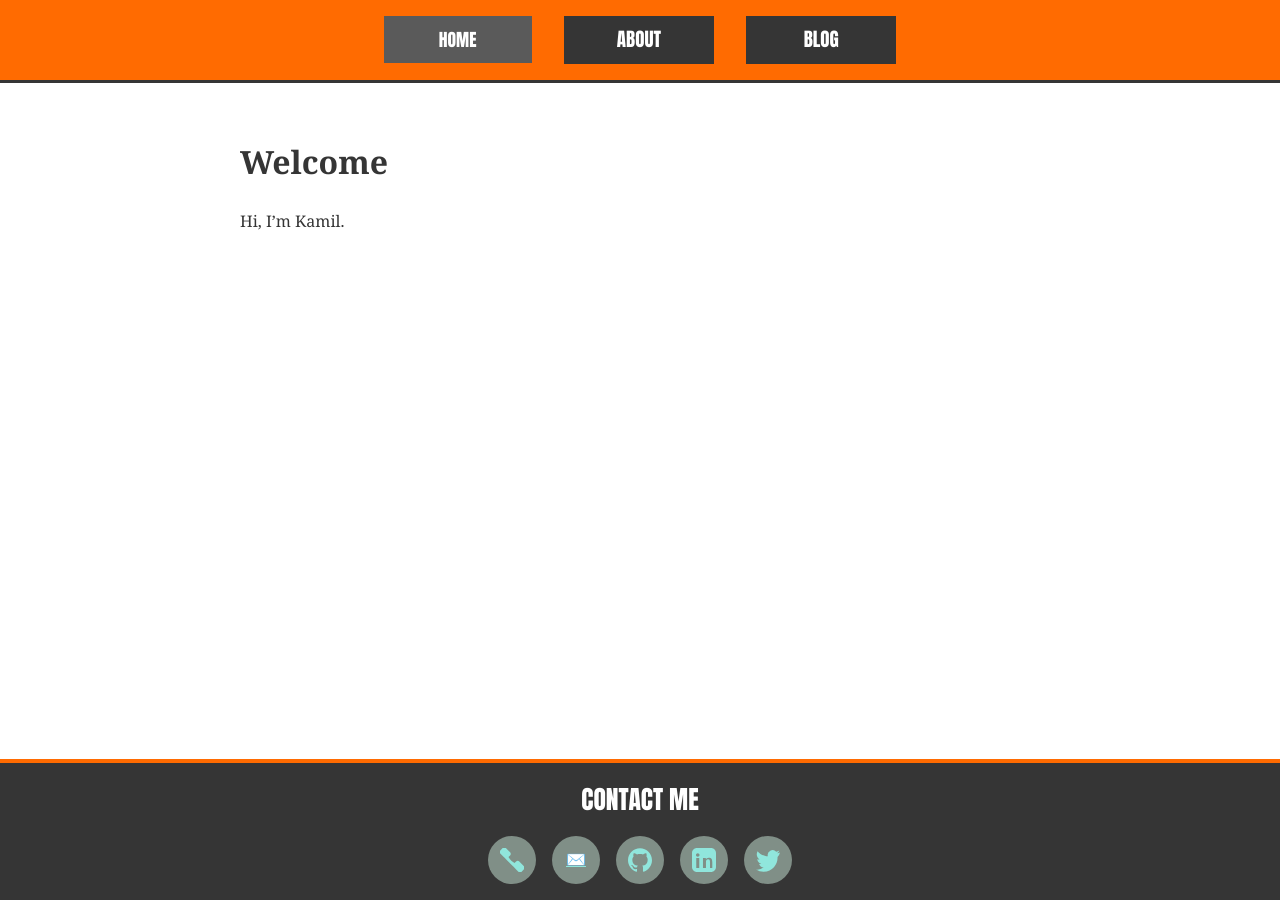
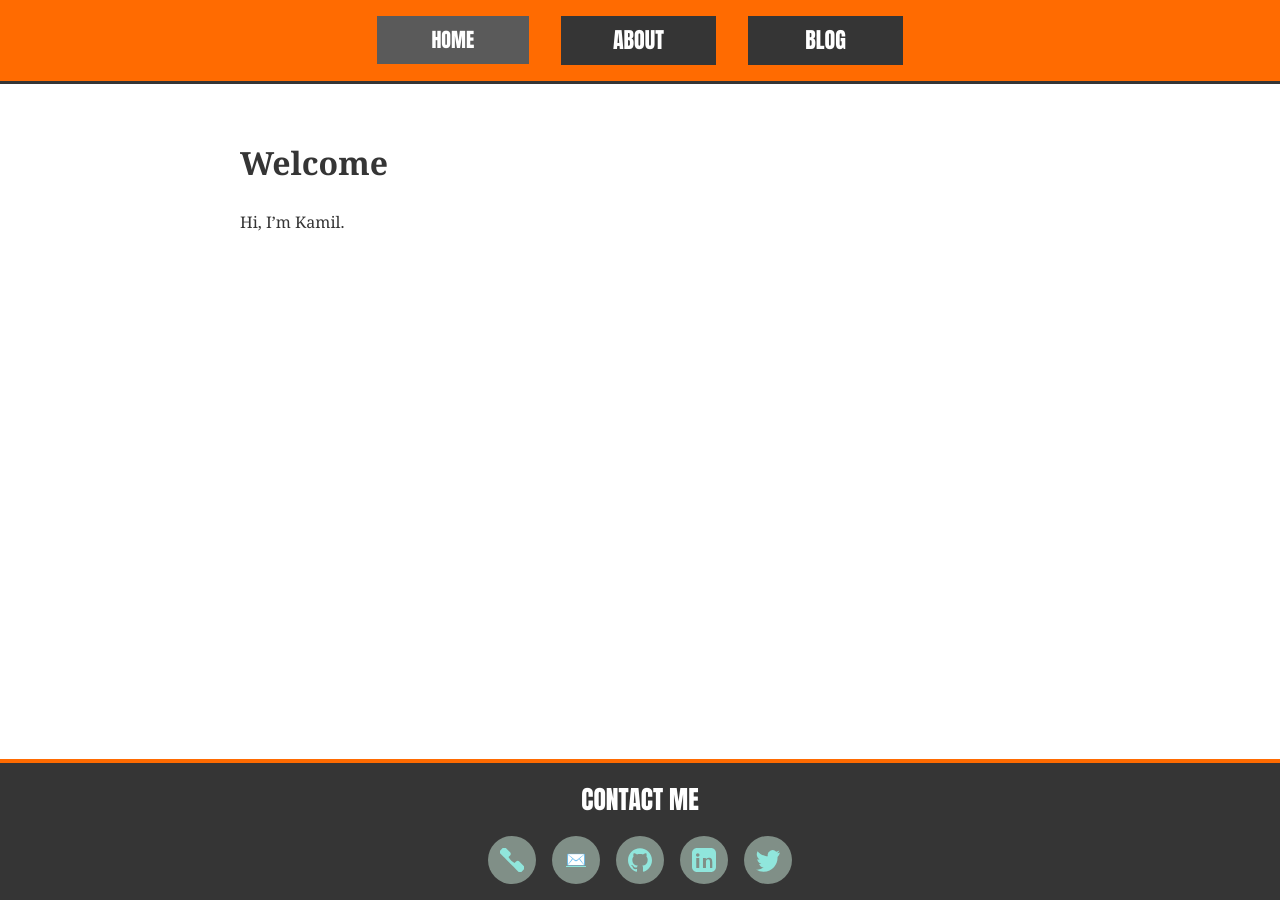
Before and after one commit to juna8001/juna8001.github.io, a Jekyll site: the page built from index.md, in a window 1280 px wide. Built offline with Jekyll 4.4.1, drawn with Linux system fonts in a browser that asks for light colours.

Commit message:
style improvements

```diff
--- a/assets/header.css
+++ b/assets/header.css
@@ -23,7 +23,7 @@ nav.site-nav a {
     color: var(--header-text);
     text-decoration: none;
     font-family: var(--reckoner);
-    font-size: 19px;
+    font-size: 22px;
 
 
     padding: 0.2em 0.8em;
@@ -42,7 +42,7 @@ nav.site-nav a {
 }
 
 nav.site-nav a.active {
-    font-size: 1.1em;
+    font-size: 20px;
     /* Prevent container from resizing */
     height: 40px;
     width: 120px;
```
